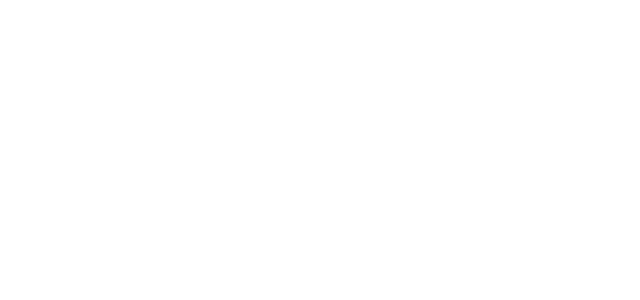
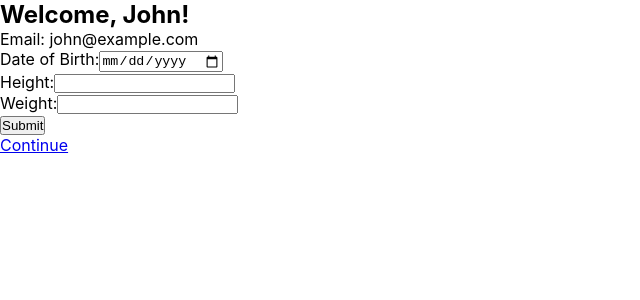
Before and after one commit to Chris-ONeill45/fitness-app, a React (Create React App) app: page /init-set in a window 1280 px wide. Before the commit this address had no page. Shown: the top 300 px of the page, without its empty margins (0-640 px from the left). Built offline with nearby package versions, Linux system fonts and the light colour scheme.

Commit message:
Initial setup form completed

```diff
--- a/src/components/App.js
+++ b/src/components/App.js
@@ -3,6 +3,7 @@
 import '../styles/app.css';
 import LoginForm from './LogInForm';
 import RegistrationForm from './RegistrationForm';
+import InitSetForm from './InitSetForm';
 
 const App = () => {
   return (
@@ -11,6 +12,10 @@
         <Routes>
           <Route path="/" element={<LoginForm />} />
           <Route path="/registration" element={<RegistrationForm />} />
+          <Route
+            path="/init-set"
+            element={<InitSetForm name="John" email="john@example.com" />}
+          />
         </Routes>
       </Router>
     </div>
--- a/src/components/InitSetForm.js
+++ b/src/components/InitSetForm.js
@@ -1,7 +1,99 @@
-import React from 'react';
+import React, { useState } from 'react';
+import { Link } from 'react-router-dom';
+import axios from 'axios';
 
-const InitSetForm = () => {
-  return <div className="init-set-form"></div>;
+const InitSetForm = ({ name, email }) => {
+  const [formData, setFormData] = useState({
+    dob: '',
+    height: '',
+    weight: '',
+    dataset: '',
+  });
+
+  const handleChange = (e) => {
+    const { value } = e.target;
+    setFormData({ ...formData, [name]: value });
+  };
+
+  const handleSubmit = async (e) => {
+    e.preventDefault();
+
+    try {
+      // Send the initialization data to the server
+      const response = await axios.post('/api/initialize', formData);
+      console.log('Initialization successful:', response.data);
+      // Optionally, redirect the user or perform other actions after successful initialization
+    } catch (error) {
+      console.error('Initialization failed:', error);
+      // Optionally, display an error message to the user
+    }
+  };
+
+  return (
+    <div>
+      <h2>Welcome, {name}!</h2>
+      <p>Email: {email}</p>
+
+      <form onSubmit={handleSubmit}>
+        <div>
+          <label htmlFor="dob">
+            Date of Birth:
+            <input
+              type="date"
+              id="dob"
+              name="dob"
+              value={formData.dob}
+              onChange={handleChange}
+            />
+          </label>
+        </div>
+        <div>
+          <label htmlFor="height">
+            Height:
+            <input
+              type="text"
+              id="height"
+              name="height"
+              value={formData.height}
+              onChange={handleChange}
+            />
+          </label>
+        </div>
+        <div>
+          <label htmlFor="weight">
+            Weight:
+            <input
+              type="text"
+              id="weight"
+              name="weight"
+              value={formData.weight}
+              onChange={handleChange}
+            />
+          </label>
+        </div>
+        {/* <div>
+          <label htmlFor="dataset">
+            Predefined Dataset:
+            <select
+              id="dataset"
+              name="dataset"
+              value={formData.dataset}
+              onChange={handleChange}
+            >
+              <option value="">Select a dataset</option>
+              <option value="dataset1">Dataset 1</option>
+              <option value="dataset2">Dataset 2</option>
+              <option value="dataset3">Dataset 3</option>
+            </select>
+          </label>
+        </div> */}
+        <button type="submit">Submit</button>
+      </form>
+
+      {/* Add a link/button to navigate to another page */}
+      <Link to="/dashboard">Continue</Link>
+    </div>
+  );
 };
 
 export default InitSetForm;
```
